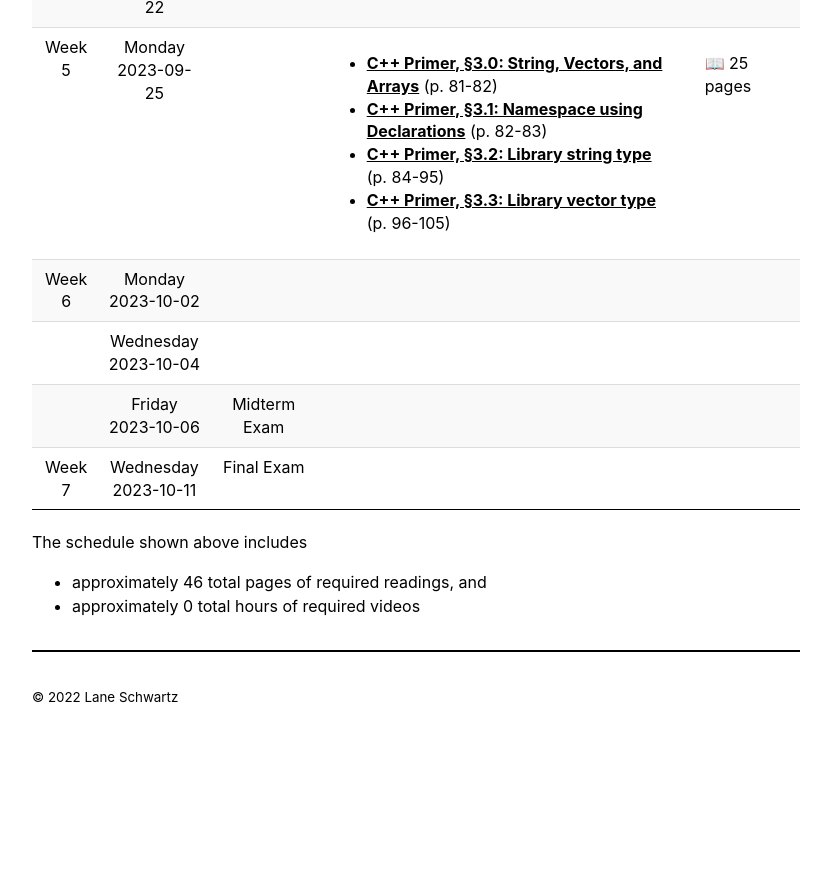
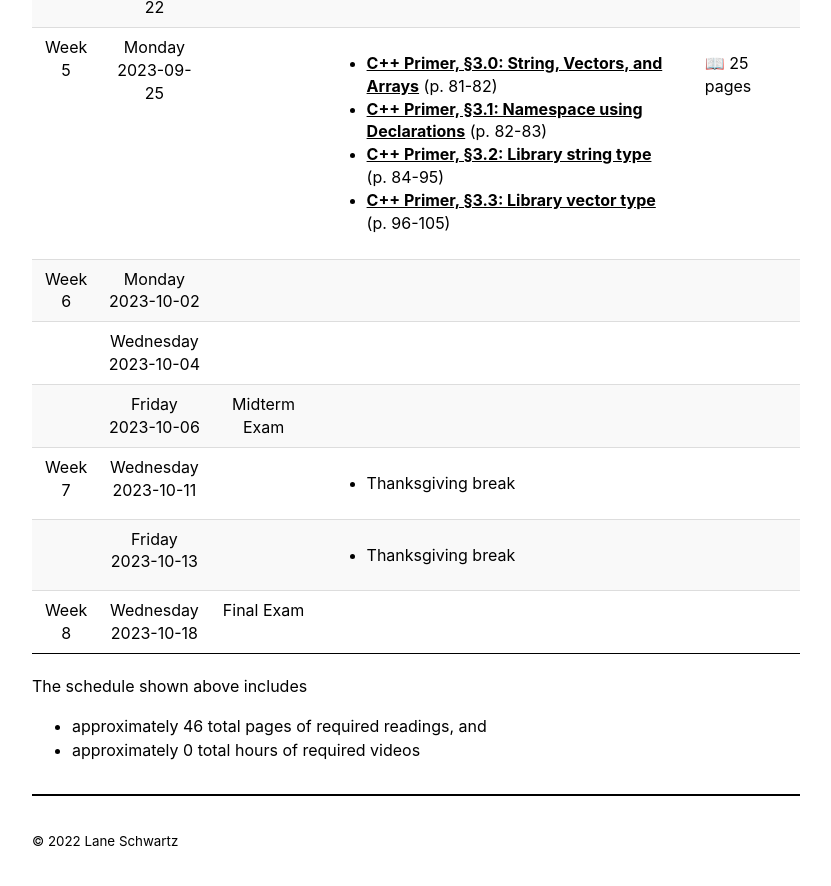
Before and after one commit to 2023-Fall-UAF-CS201/2023-Fall-UAF-CS201.github.io, a Jekyll site: the page built from schedule.md, in a window 1280 px wide and 900 px high, scrolled down 1315 px. Shown: the top 886 px of the window, without its empty margins (224-1055 px from the left). Built offline with Jekyll 4.4.1, drawn with Linux system fonts in a browser that asks for light colours; before the commit the page ends 2071 px from its top, so only the background shows below that.

Commit message:
Thanksgiving Break

```diff
--- a/_data/schedule.yaml
+++ b/_data/schedule.yaml
@@ -164,6 +164,16 @@
 ###################################
   start_new_week: true   # Week 13
 ###################################
+  day_of_week: 2
+  reading:
+    -
+     title: "Thanksgiving break"
+-
+  day_of_week: 4
+  reading:
+    -
+     title: "Thanksgiving break"
+-
 ###################################
   start_new_week: true   # Week 14
 ###################################
```
